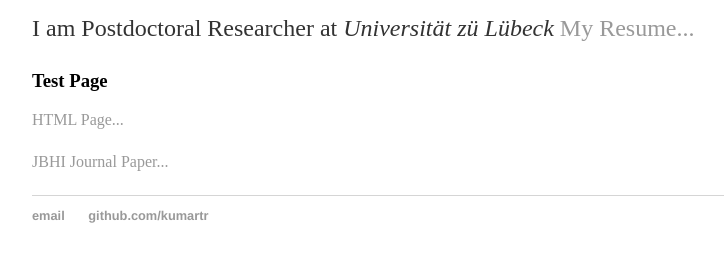
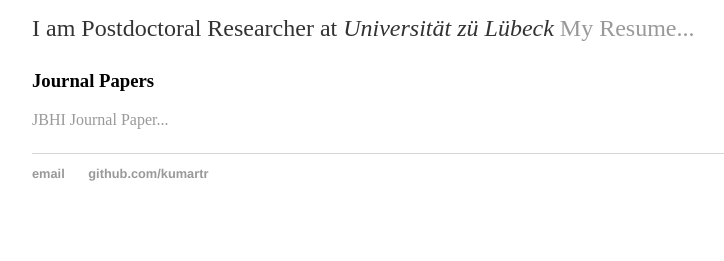
Before and after one commit to kumartr/kumartr.github.io, a plain HTML site: page index.html in a window 1280 px wide. Shown: the part 185-446 px from the top of the page, without its empty margins (160-884 px from the left). Drawn offline with Linux system fonts and the light colour scheme.

Commit message:
Update index.html

```diff
--- a/index.html
+++ b/index.html
@@ -19,8 +19,7 @@
         		<h1>Kumar Rajamani!</h1>
 				<p>I am Postdoctoral Researcher at <em>Universität zü Lübeck</em>
                                 <a href="https://raw.githubusercontent.com/kumartr/kumartr.github.io/master/Kumar_Rajamani_CV.pdf">My Resume...</a> </p>
-			        <h3>Test Page</h3>
-			        <a href="https://github.com/kumartr/kumartr.github.io/raw/master/Kumar_Rajamani.html">HTML Page...</a> </p>
+			        <h3>Journal Papers</h3>
 			        <a href="https://raw.githubusercontent.com/kumartr/kumartr.github.io/master/DDANet_Dynamic_Deformable_Attention_JBHI_draft_Proof_hi.pdf">JBHI Journal Paper...</a> </p>
     		</div><!-- /.blurb -->
 		</div><!-- /.container -->
```
